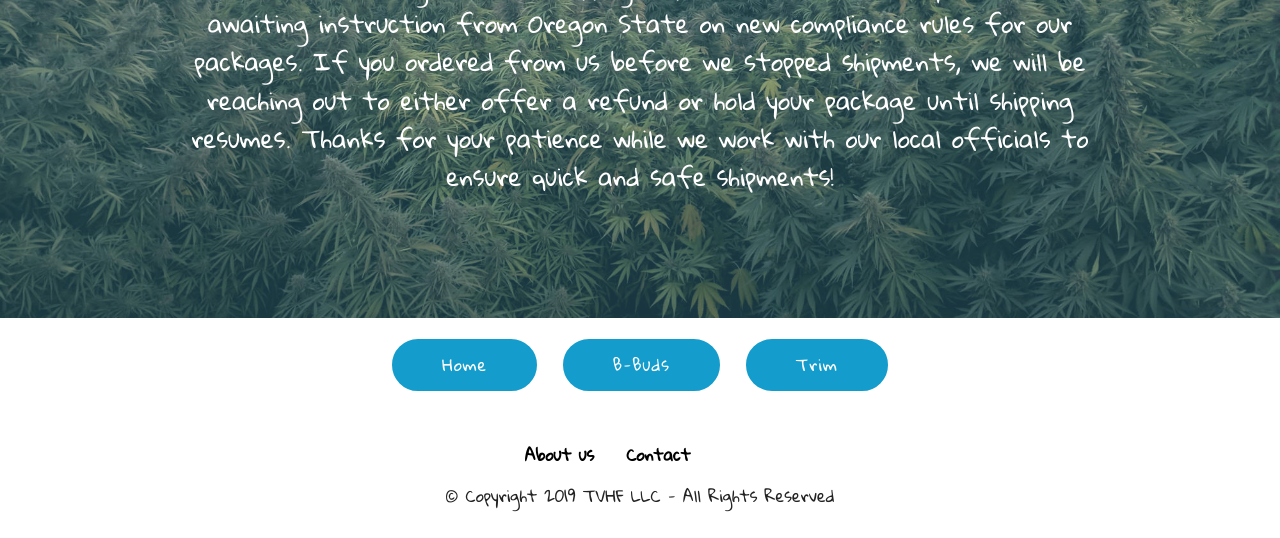
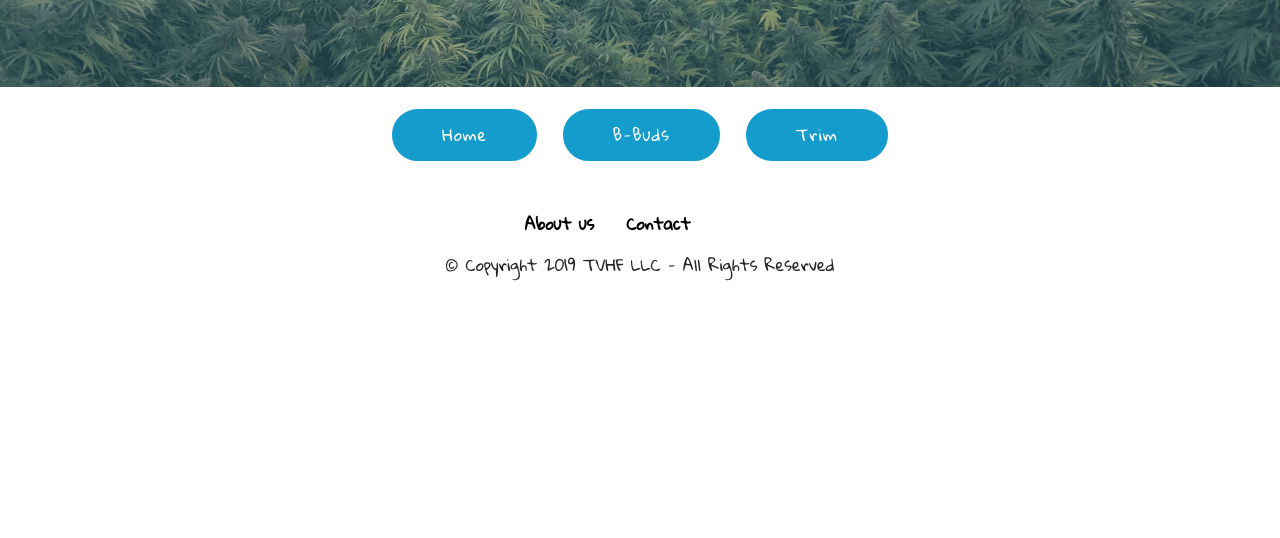
Before and after one commit to nomnompewpew/alibbuds, a plain HTML site: page flowertrim.html in a window 1280 px wide. Shown: the part 379-917 px from the top of the page. After the commit the page ends 800 px from the top, so only its background shows below. Drawn offline with Linux system fonts and the light colour scheme; a script that the page names is missing.

Commit message:
create github pages

```diff
--- a/flowertrim.html
+++ b/flowertrim.html
@@ -88,8 +88,7 @@
             <div class="mbr-white col-md-10">
                 <h1 class="mbr-section-title align-center mbr-bold pb-3 mbr-fonts-style display-1">Ali B-Buds</h1>
                 <h3 class="mbr-section-subtitle align-center mbr-light pb-3 mbr-fonts-style display-2">Get the best High CBD Hemp Flower at the lowest prices!</h3>
-                <p class="mbr-text align-center pb-3 mbr-fonts-style display-5">
-                    Thanks for visiting. We are stopping shipments for a few days as we are awaiting instruction from Oregon State on new compliance rules for our packages. If you ordered from us before we stopped shipments, we will be reaching out to either offer a refund or hold your package until shipping resumes. Thanks for your patience while we work with our local officials to ensure quick and safe shipments!</p>
+                <p class="mbr-text align-center pb-3 mbr-fonts-style display-5"></p>
 
             </div>
         </div>
```
Also changed, not shown: 1 other file.
